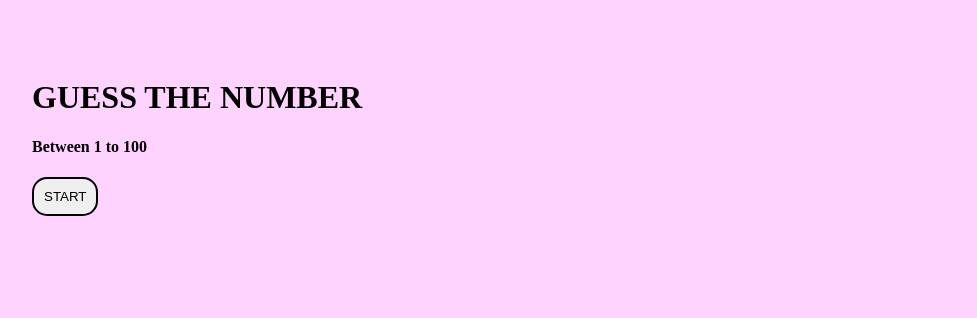
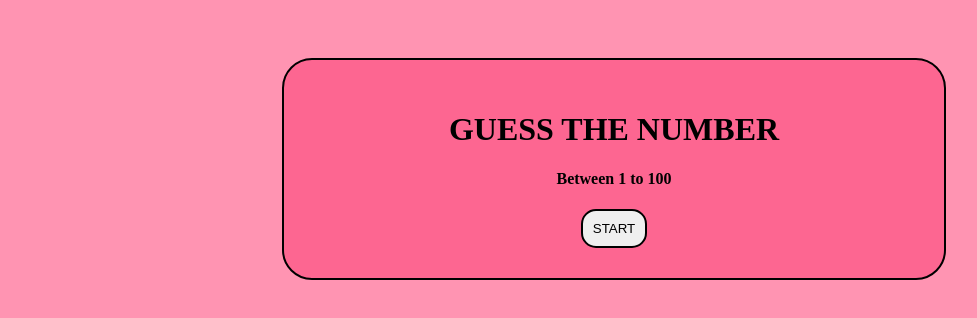
Before and after one commit to Sowmi-Palani/GuessTheNumberGame, a plain HTML site: page index.html in a window 1280 px wide. Shown: the whole page, without its empty margins (26-1003 px from the left). Drawn offline with Linux system fonts and the light colour scheme.

Commit message:
Update index.html

```diff
--- a/index.html
+++ b/index.html
@@ -6,8 +6,20 @@
     <title>Random number</title>
     <style>
         body{
-            background-color: rgb(254, 211, 254);
+            justify-content: center;
+            text-align: center;
+            background-color:#FF94B2;
             padding: 50px;
+        }
+        form{
+            margin: auto;
+            width: 600px;
+            padding: 30px;
+            text-align: center;
+            border-radius: 30px;
+            background-color: #fd6691;
+            border: 2px solid black;
+            box-shadow:  black;
         }
         h1{
             font-size: xx-large;
@@ -17,19 +29,19 @@
             padding: 10px;
             border: 2px solid black;
         }
+        .btn:hover{
+            cursor: pointer;
+            color: white;
+            background-color:  #253045;
+        }
 
     </style>
 </head>
 <body>
+    <form action="game.html" method="get">
     <h1 class="guess">GUESS THE NUMBER</h1>
     <h4>Between 1 to 100</h4>
-    <button action="game.html" method="get" class="btn">START</button>
-
-
-
-
-    <script>
-
-    </script>
+    <button  class="btn">START</button>
+    </form>
 </body>
 </html>
```
